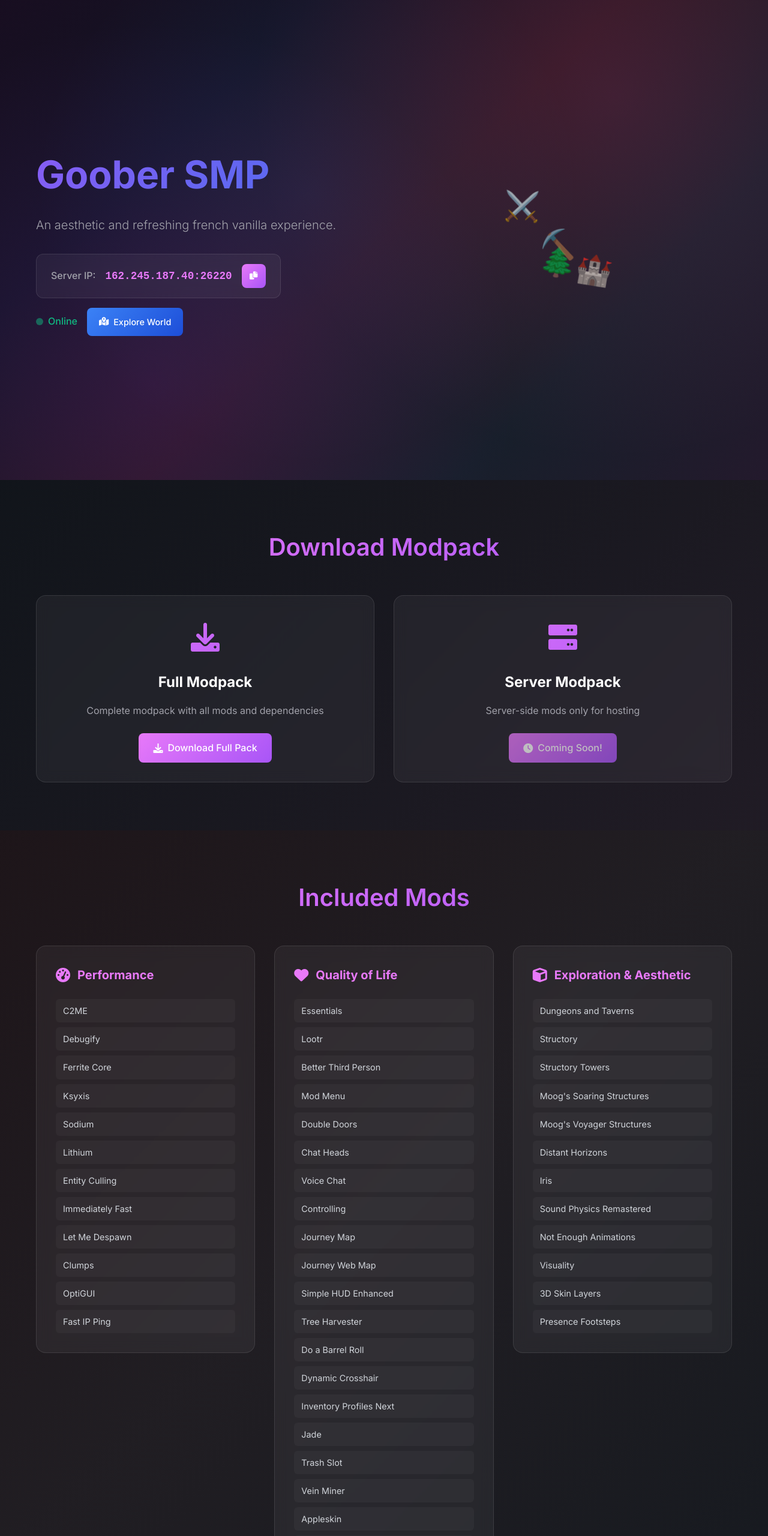
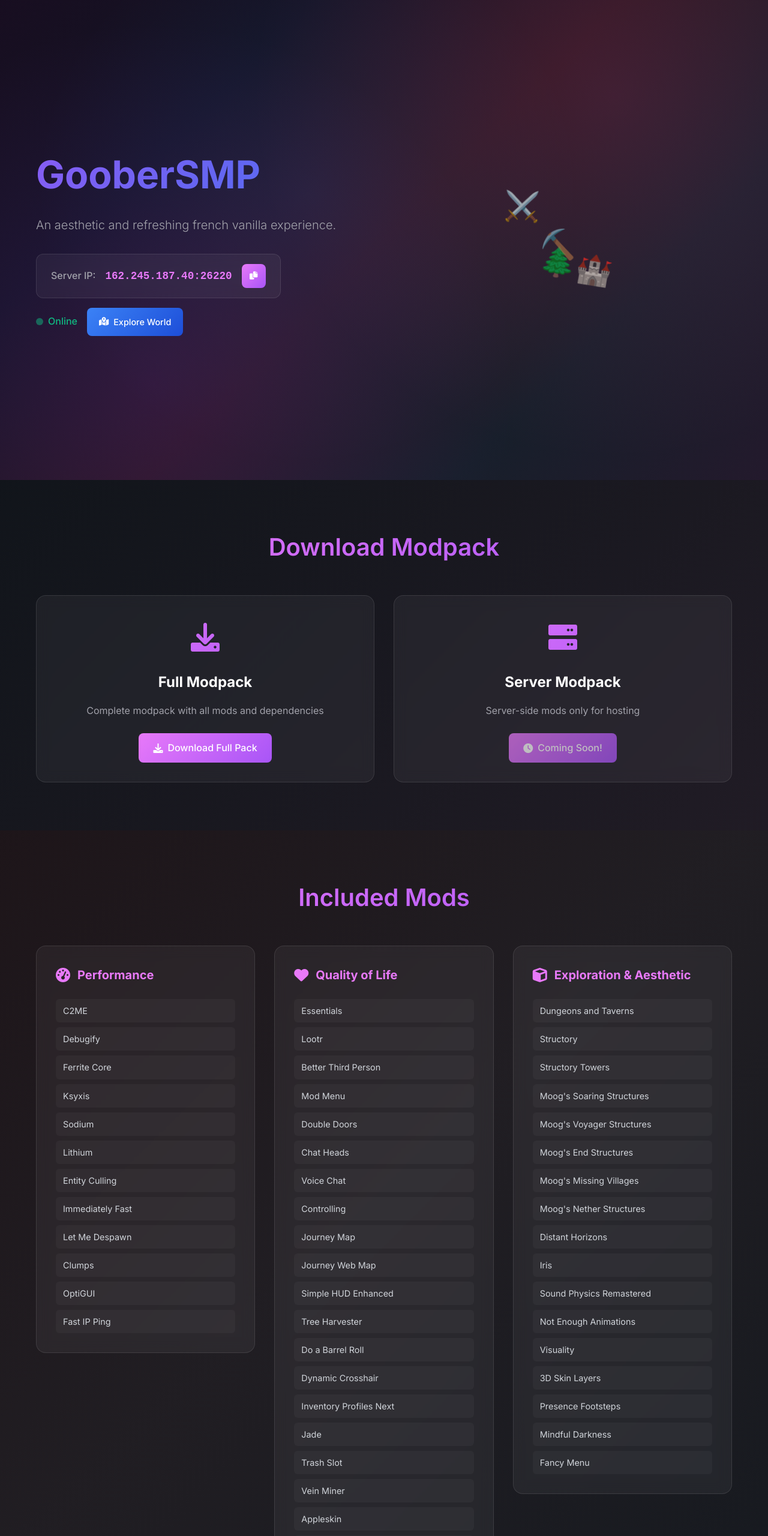
Before and after one commit to crt-dot-soluble/Goober-SMP, a plain HTML site: page index.html in a window 1280 px wide. Shown: the top 2560 px of the page at 60% size. Drawn offline with Linux system fonts and the light colour scheme.

Commit message:
Update mod listings and rename to GooberSMP - Add Moog's End Structures, Moog's Missing Villages, Moog's Nether Structures, Mindful Darkness, and Fancy Menu to Exploration & Aesthetic category - Remove space from Goober SMP branding

```diff
--- a/index.html
+++ b/index.html
@@ -3,7 +3,7 @@
 <head>
     <meta charset="UTF-8">
     <meta name="viewport" content="width=device-width, initial-scale=1.0">
-    <title>Goober SMP - Minecraft Server Dashboard</title>
+    <title>GooberSMP - Minecraft Server Dashboard</title>
     <link rel="stylesheet" href="styles.css">
     <link href="https://fonts.googleapis.com/css2?family=Inter:wght@300;400;500;600;700&display=swap" rel="stylesheet">
     <link rel="stylesheet" href="https://cdnjs.cloudflare.com/ajax/libs/font-awesome/6.0.0/css/all.min.css">
@@ -13,7 +13,7 @@
     <section class="hero">
         <div class="hero-content">
             <div class="hero-text">
-                <h1 class="hero-title">Goober SMP</h1>
+                <h1 class="hero-title">GooberSMP</h1>
                 <p class="hero-subtitle">An aesthetic and refreshing french vanilla experience.</p>
                 <div class="server-info">
                     <div class="ip-container">
@@ -148,6 +148,9 @@
                          <div class="mod-item">Structory Towers</div>
                          <div class="mod-item">Moog's Soaring Structures</div>
                          <div class="mod-item">Moog's Voyager Structures</div>
+                         <div class="mod-item">Moog's End Structures</div>
+                         <div class="mod-item">Moog's Missing Villages</div>
+                         <div class="mod-item">Moog's Nether Structures</div>
                          <div class="mod-item">Distant Horizons</div>
                          <div class="mod-item">Iris</div>
                          <div class="mod-item">Sound Physics Remastered</div>
@@ -155,6 +158,8 @@
                          <div class="mod-item">Visuality</div>
                          <div class="mod-item">3D Skin Layers</div>
                          <div class="mod-item">Presence Footsteps</div>
+                         <div class="mod-item">Mindful Darkness</div>
+                         <div class="mod-item">Fancy Menu</div>
                      </div>
                 </div>
             </div>
@@ -206,7 +211,7 @@
     <!-- Footer -->
     <footer class="footer">
         <div class="container">
-            <p>&copy; 2024 Goober SMP. All rights reserved.</p>
+            <p>&copy; 2024 GooberSMP. All rights reserved.</p>
         </div>
     </footer>
 
```
